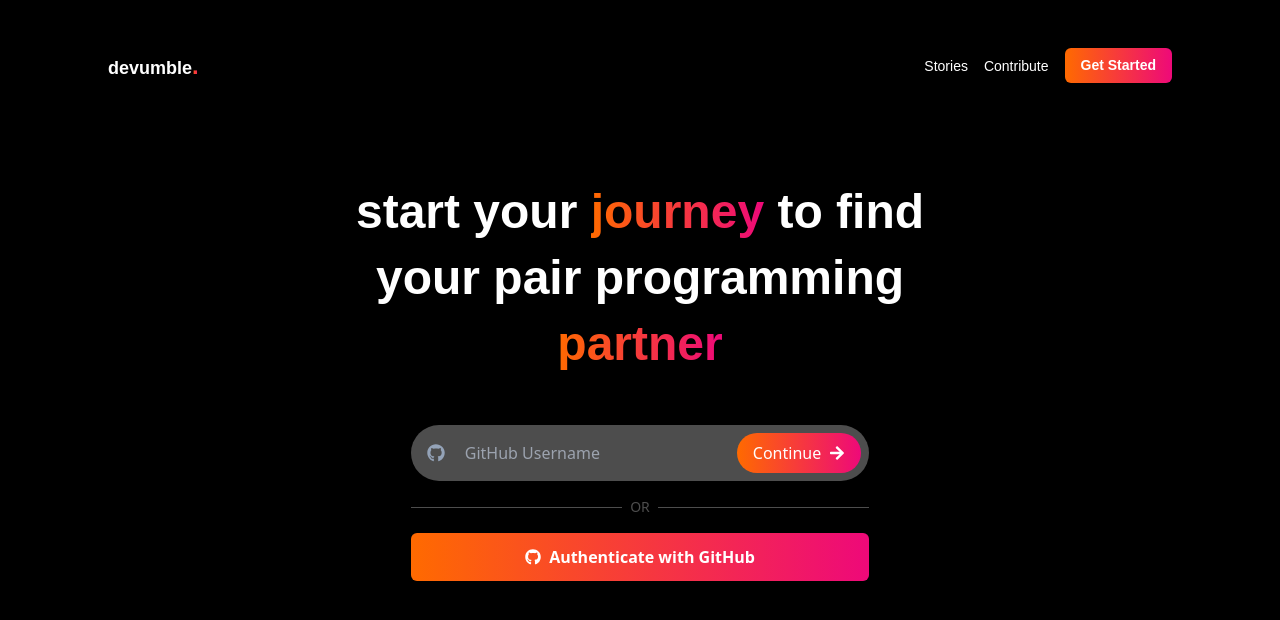
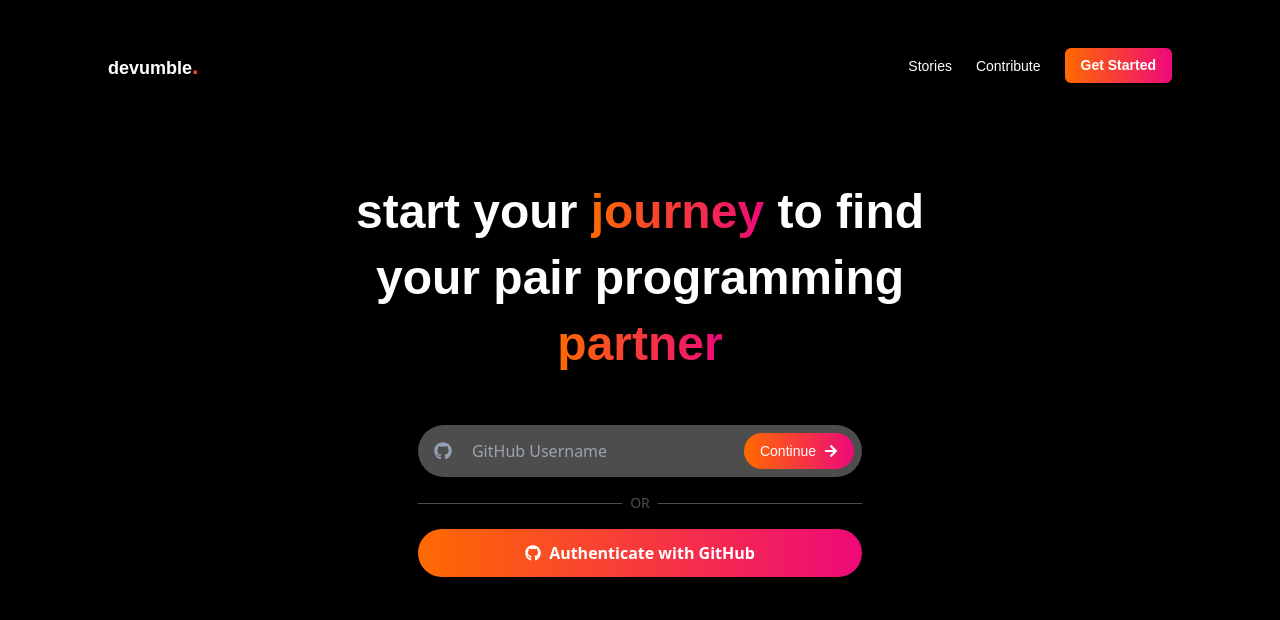
Before and after one commit to yashsehgal/devumble, a React (Create React App) app in the folder app/: page / in a window 1280 px wide. Shown: the top 620 px of the page. Built offline with nearby package versions, Linux system fonts and the light colour scheme.

Commit message:
feat: user-data middleware method imrpoved

```diff
--- a/app/package.json
+++ b/app/package.json
@@ -46,6 +46,7 @@
     "react-router-dom": "^6.2.2",
     "react-tinder-card": "^1.4.5",
     "react-tooltip": "^4.2.21",
+    "redux": "^4.2.0",
     "tailwindcss": "^3.0.23"
   }
 }
--- a/app/src/api-middleware/github-api.js
+++ b/app/src/api-middleware/github-api.js
@@ -6,9 +6,25 @@
 
 async function getUserData(username=null) {
     if (!username) return;
+    let response = {
+        data: null,
+        message: null
+    }
     const res = await fetch(BASE_URL + `users/${username}`);
     const githubResponse = await res.json();
-    return githubResponse;
+
+    if (githubResponse.message && githubResponse.message.toLowerCase() === "not found") {
+        response = {
+            data: null,
+            message: false
+        }
+    } else {
+        response = {
+            data: githubResponse,
+            message: true
+        }
+    }
+    return response;
 }
 
 async function getUserRepositories(username=null) {
--- a/app/src/components/Header.jsx
+++ b/app/src/components/Header.jsx
@@ -77,7 +77,7 @@
                             </div>
                         </Link>
                         <div className='header-options-list-wrapper'>
-                            <ul className='header-options-list flex flex-row items-center gap-4'>
+                            <ul className='header-options-list flex flex-row items-center gap-6'>
                                 {headerOptionsRef.map((option, index) => {
                                     if (option.type === 'link') {
                                         return (
--- a/app/src/screens/Landing.jsx
+++ b/app/src/screens/Landing.jsx
@@ -1,4 +1,4 @@
-import React from 'react';
+import React, { useState } from 'react';
 import { getUserData } from '../api-middleware/github-api';
 
 import { FaGithub, FaArrowRight } from 'react-icons/fa'
@@ -18,8 +18,16 @@
                             </span>
                             <input type="text" placeholder='GitHub Username'
                                 className='bg-transparent focus:border-0 focus:outline-none focus:border-transparent text-white w-[260px]'
+                                id="landing-page-section__github-username-input"
                             />
-                            <button className='px-4 py-2 gradient text-white flex flex-row items-center justify-center gap-2 font-normal rounded-full'>
+                            <button className='px-4 py-2 gradient text-white font-product text-sm flex flex-row items-center justify-center gap-2 font-normal rounded-full transition-all transform hover:shadow-2xl'
+                                onClick={()=> {
+                                    let githubUsernameInputValue = document.getElementById('landing-page-section__github-username-input').value;
+                                    if (githubUsernameInputValue !== null && githubUsernameInputValue !== undefined && githubUsernameInputValue !== "") {
+
+                                    }
+                                }}
+                            >
                                 Continue <FaArrowRight />
                             </button>
                         </div>
@@ -28,7 +36,7 @@
                             <span className='text-white opacity-30 font-normal text-sm'>OR</span>
                             <div className='w-full h-[1px] bg-white opacity-30' />
                         </div>
-                        <button className='px-5 py-3 gradient text-white flex flex-row items-center justify-center gap-2 font-semibold rounded-md'>
+                        <button className='px-5 py-3 gradient text-white flex flex-row items-center justify-center gap-2 font-semibold rounded-full'>
                             <FaGithub />
                             Authenticate with GitHub
                         </button>
```
Also changed, not shown: 1 other file (tests, documents, lock files or other folders).
